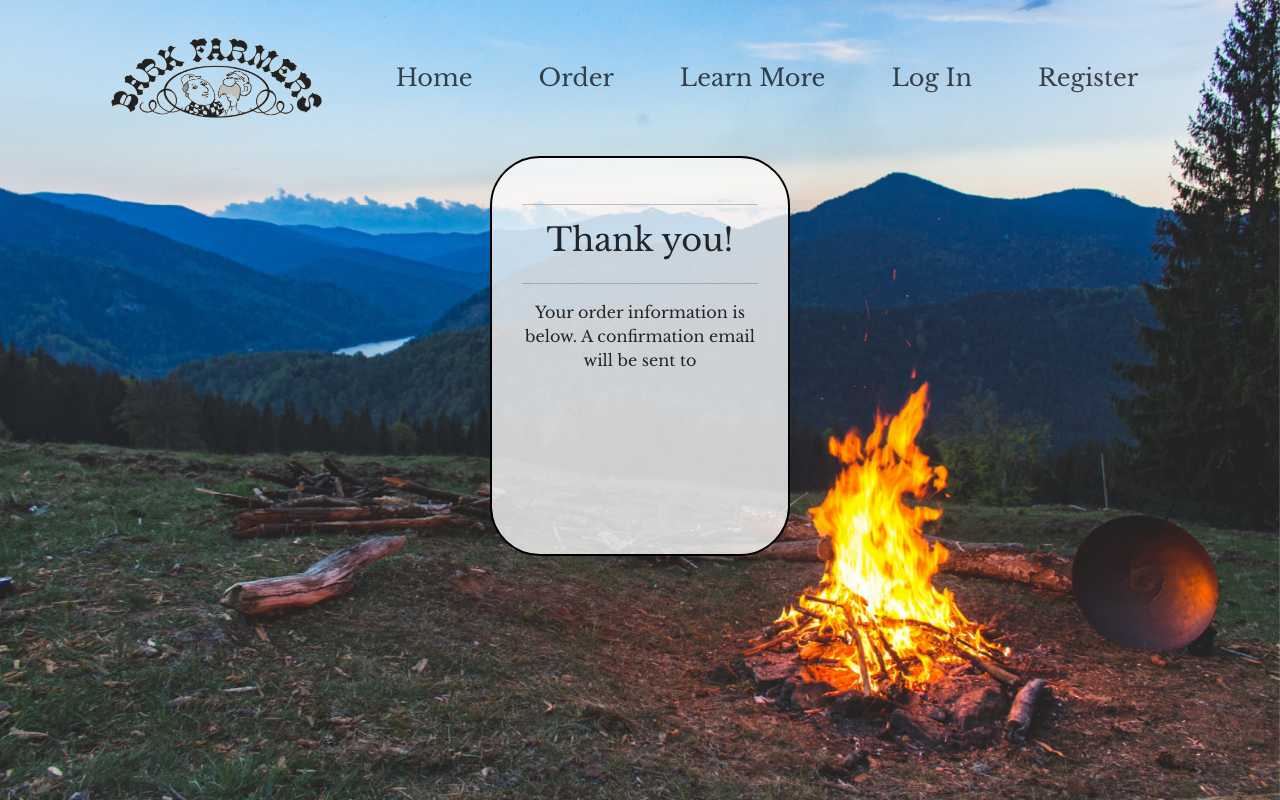
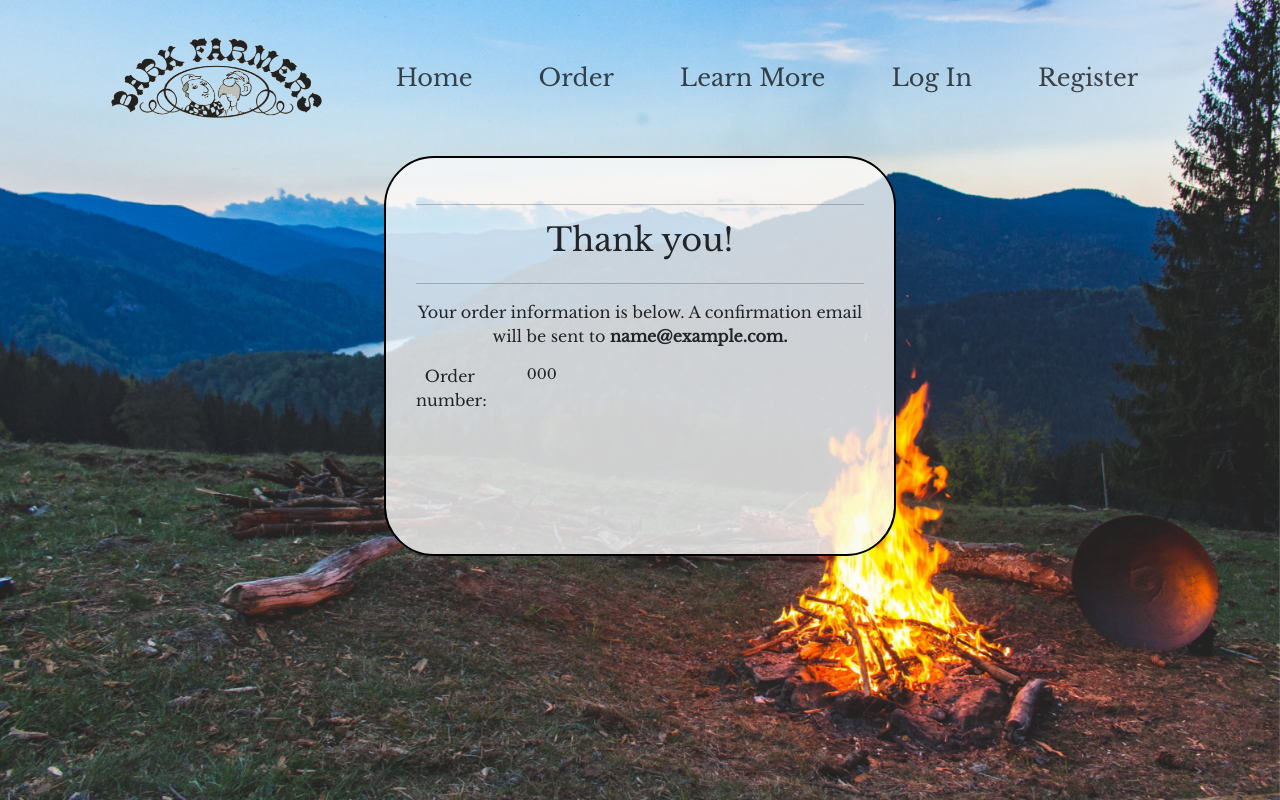
Before and after one commit to JDygard/BarkFarmers, a Django app: page /checkout_success/000 in a window 1280 px wide. Run offline with Django 3.2, Linux system fonts and the light colour scheme; tables that the repository leaves empty hold one stand-in row (values such as "Sample post"); some libraries are stand-ins or nearby versions.

Commit message:
add css and some html to success screen

```diff
--- /dev/null
+++ b/checkout/static/checkout/css/checkout_success.css
@@ -0,0 +1,13 @@
+
+.account-box {
+    text-align: center;
+    min-height: 400px;
+    width: 40vw;
+    background-color: rgba(250,250,250,.8);
+    border-radius: 50px;
+    border: 2px solid black;
+    animation-duration:1s;
+    animation-name: store-fade-in;
+    padding: 30px;
+    margin: auto;
+}
--- a/checkout/templates/checkout_success.html
+++ b/checkout/templates/checkout_success.html
@@ -1,5 +1,11 @@
 {% extends "base.html" %}
 {% load static %}
+
+{% block extra_css %}
+
+<link rel="stylesheet" href="{% static 'checkout/css/checkout_success.css' %}">
+
+{% endblock %}
 
 {% block content %}
     <div class="container mx-auto" id="hero-image">
@@ -11,21 +17,21 @@
                     <hr>
                     <h2 class="logo-font mb-4"> Thank you! </h2>
                     <hr>
-                    <p>Your order information is below. A confirmation email will be sent to {{ order.email }}</p>
+                    <p>Your order information is below. A confirmation email will be sent to <strong>{{ order.email }}.</strong></p>
                 </div>
             </div>
             <div class="row">
-                <div class="col-12 col-lg-7"></div>
+                <div class="col-12 col-lg-7">
+                    <div class="row">
+                        <div class="col-12 col-md-4">
+                            Order number:
+                        </div>
+                        <div class="col-12 col-md-4 text-md-right">
+                            <p class="small mb-0">{{ order }}</p>
+                        </div>
+                    </div>
+                </div>
             </div>
         </div>
     </div>
 {% endblock %}
-{% block postloadjs %}
-
-    {{ block.super }}
-    {{ stripe_public_key|json_script:"id_stripe_public_key" }}
-    {{ client_secret|json_script:"id_client_secret"}}
-
-    <script src="{% static 'checkout/js/stripe_elements.js' %}"></script>
-
-{% endblock %}
--- a/checkout/views.py
+++ b/checkout/views.py
@@ -91,7 +91,7 @@ def checkout_success(request, order_number):
         email will be sent to {order.email}')
     template = 'checkout_success.html'
     context = {
-        order: order,
+        "order": order,
     }
 
     return render(request, template, context)
```
Also changed, not shown: checkout/models.py (+8 -4 lines).
